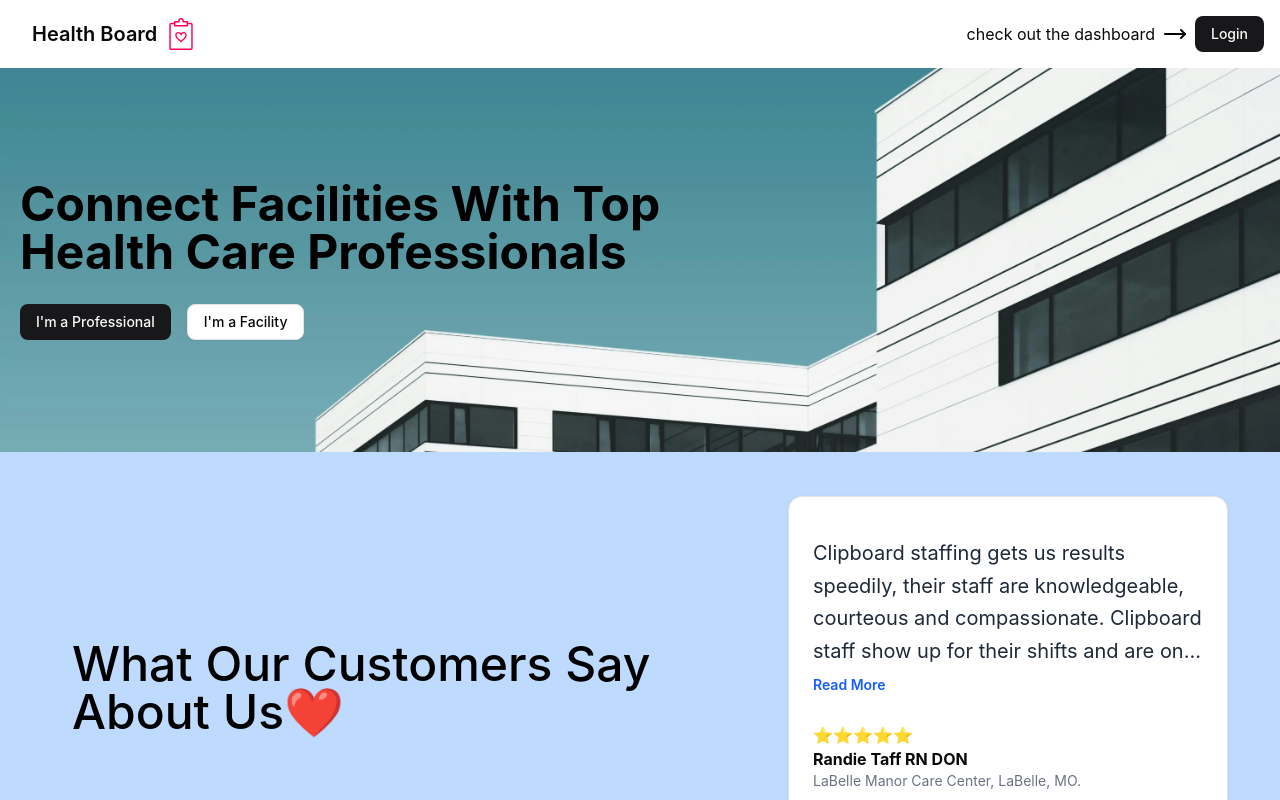
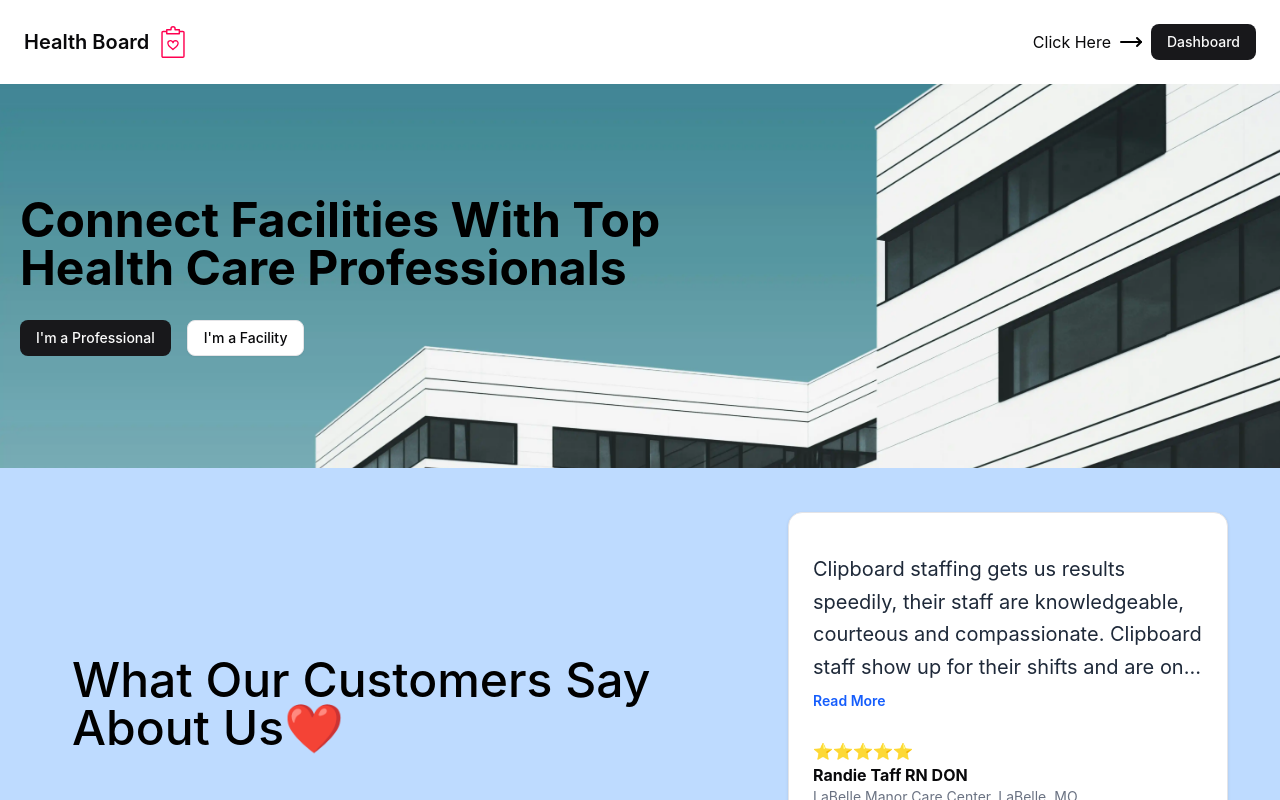
Before and after one commit to brandhawa99/shift-board, a React (Vite) app: page / in a window 1280 px wide. Shown: the top 800 px of the page. Built offline with nearby package versions, Linux system fonts and the light colour scheme.

Commit message:
Add dashboard page

```diff
--- a/src/components/Header.tsx
+++ b/src/components/Header.tsx
@@ -1,24 +1,36 @@
 import { MoveRight } from "lucide-react";
+import { Link, useLocation } from "@tanstack/react-router";
 import logo from "../health-checklist-svgrepo-com.svg"
 import { Button } from "./ui/button";
 import { Container } from "./Container";
 
 export default function Header() {
+  // based on route, show different header content
+  const location = useLocation()
+  const isDashboard = location.pathname === "/dashboard"
+
+
   return (
-    <Container className="flex items-center justify-between p-4" >
-      <h1 className="ml-4 text-xl font-semibold flex items-center">
-        Health Board
-        <img src={logo} alt="logo" className="h-8 w-8 ml-2" />
-      </h1>
+    <Container className="flex items-center justify-between py-6" >
+      <Link to={"/"}>
+        <h1 className="max-md:ml-4 text-xl font-semibold flex items-center">
+          Health Board
+          <img src={logo} alt="logo" className="h-8 w-8 ml-2" />
+        </h1>
+      </Link>
       <div className="flex gap-2">
-        <div className="flex gap-2 items-center text-md">
-          check out the dashboard
-          <MoveRight color="#000000" strokeWidth={2} />
+        <div className="flex items">
+          <div className="flex gap-2 items-center text-md">
+            Click Here
+            <MoveRight color="#000000" strokeWidth={2} />
+          </div>
         </div>
-        <Button >
-          Login
+        <Button>
+          <Link to={isDashboard ? "/" : "/dashboard"}>
+            {isDashboard ? "Home" : "Dashboard"}
+          </Link>
         </Button>
       </div>
-    </Container>
+    </Container >
   )
 }
--- /dev/null
+++ b/src/mocks/shifts.ts
@@ -0,0 +1,41 @@
+export type Shift = {
+  id: string;
+  facilityName: string;
+  role: "CNA" | "RN" | "MA" | "CPT" | "LPN" | "NP" | "CG" | "ORRN" | "PT" | "CK" | "EVS" | "MISC";
+  city: string;
+  state:string;
+  startTime: string;
+  hourlyRate: number;
+}
+
+export const mockShifts: Array<Shift> = [
+  {
+    id: '1',
+    facilityName: 'General Hospital',
+    role: 'RN',
+    city: 'Los Angeles',
+    state: 'CA',
+    startTime: new Date(Date.now() + 86400000).toISOString(),
+    hourlyRate: 55,
+  },
+]
+
+
+export const getShifts = async() => {
+  await new Promise((r) => setTimeout(r,800));
+  return mockShifts
+}
+
+export const getShiftsSlow = async() =>{
+  await new Promise((r) => setTimeout(r,3000));
+  return mockShifts
+}
+export const noShifts = async () =>{
+  await new Promise((r) => setTimeout(r,800));
+  return []
+}
+
+export const getShiftsError = async () =>{
+  await new Promise((r) => setTimeout(r,800));
+  throw new Error("Failed to fetch shifts")
+}
--- a/src/routeTree.gen.ts
+++ b/src/routeTree.gen.ts
@@ -9,8 +9,14 @@
 // Additionally, you should also exclude this file from your linter and/or formatter to prevent it from being checked or modified.
 
 import { Route as rootRouteImport } from './routes/__root'
+import { Route as DashboardRouteImport } from './routes/dashboard'
 import { Route as IndexRouteImport } from './routes/index'
 
+const DashboardRoute = DashboardRouteImport.update({
+  id: '/dashboard',
+  path: '/dashboard',
+  getParentRoute: () => rootRouteImport,
+} as any)
 const IndexRoute = IndexRouteImport.update({
   id: '/',
   path: '/',
@@ -19,28 +25,39 @@ const IndexRoute = IndexRouteImport.update({
 
 export interface FileRoutesByFullPath {
   '/': typeof IndexRoute
+  '/dashboard': typeof DashboardRoute
 }
 export interface FileRoutesByTo {
   '/': typeof IndexRoute
+  '/dashboard': typeof DashboardRoute
 }
 export interface FileRoutesById {
   __root__: typeof rootRouteImport
   '/': typeof IndexRoute
+  '/dashboard': typeof DashboardRoute
 }
 export interface FileRouteTypes {
   fileRoutesByFullPath: FileRoutesByFullPath
-  fullPaths: '/'
+  fullPaths: '/' | '/dashboard'
   fileRoutesByTo: FileRoutesByTo
-  to: '/'
-  id: '__root__' | '/'
+  to: '/' | '/dashboard'
+  id: '__root__' | '/' | '/dashboard'
   fileRoutesById: FileRoutesById
 }
 export interface RootRouteChildren {
   IndexRoute: typeof IndexRoute
+  DashboardRoute: typeof DashboardRoute
 }
 
 declare module '@tanstack/react-router' {
   interface FileRoutesByPath {
+    '/dashboard': {
+      id: '/dashboard'
+      path: '/dashboard'
+      fullPath: '/dashboard'
+      preLoaderRoute: typeof DashboardRouteImport
+      parentRoute: typeof rootRouteImport
+    }
     '/': {
       id: '/'
       path: '/'
@@ -53,6 +70,7 @@ declare module '@tanstack/react-router' {
 
 const rootRouteChildren: RootRouteChildren = {
   IndexRoute: IndexRoute,
+  DashboardRoute: DashboardRoute,
 }
 export const routeTree = rootRouteImport
   ._addFileChildren(rootRouteChildren)
--- /dev/null
+++ b/src/routes/dashboard.tsx
@@ -0,0 +1,14 @@
+import { createFileRoute } from '@tanstack/react-router'
+import { Container } from '@/components/Container'
+
+export const Route = createFileRoute('/dashboard')({
+  component: RouteComponent,
+})
+
+function RouteComponent() {
+  return (
+    <Container className=''>
+      <h1>Dashboard</h1>
+    </Container>
+  )
+}
```
